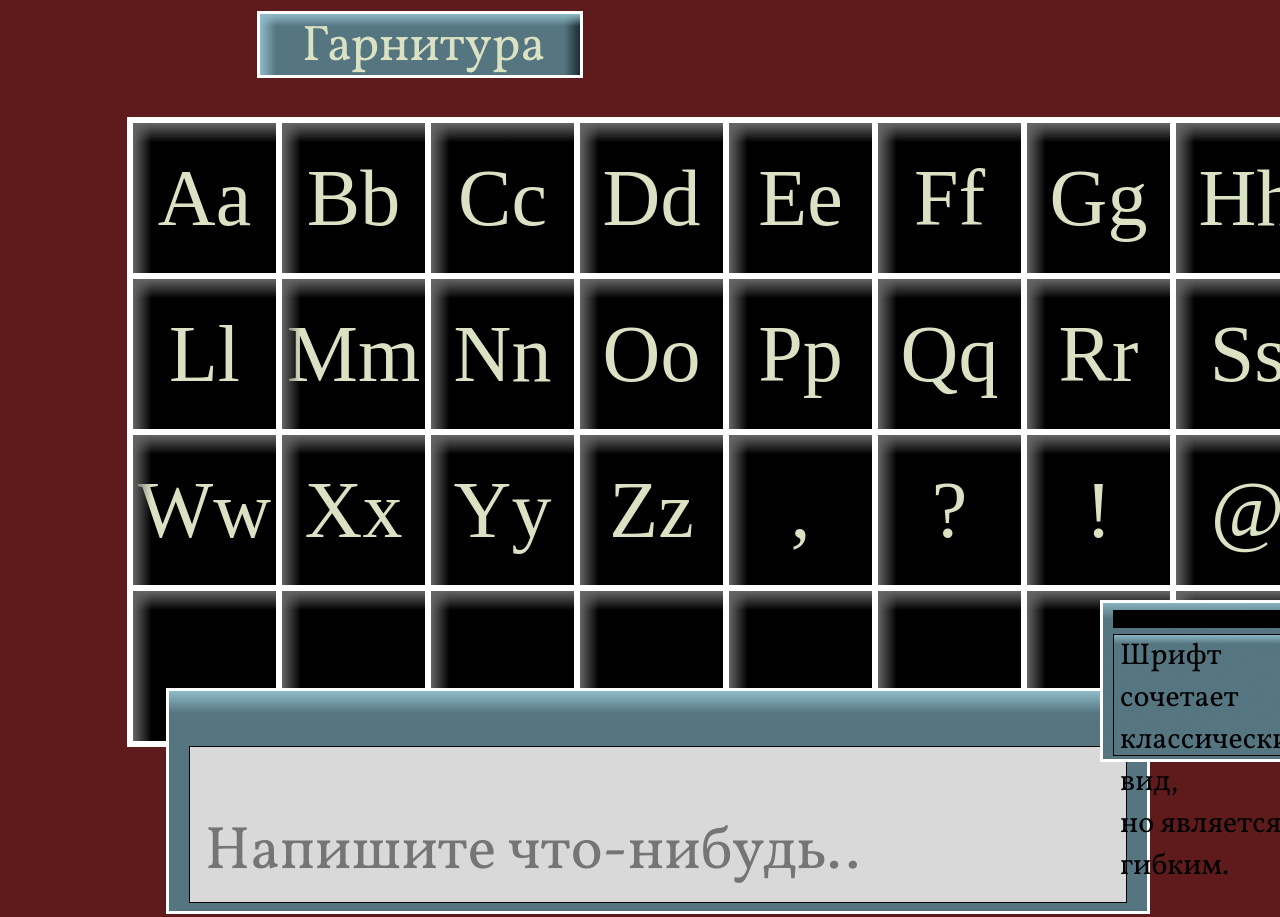
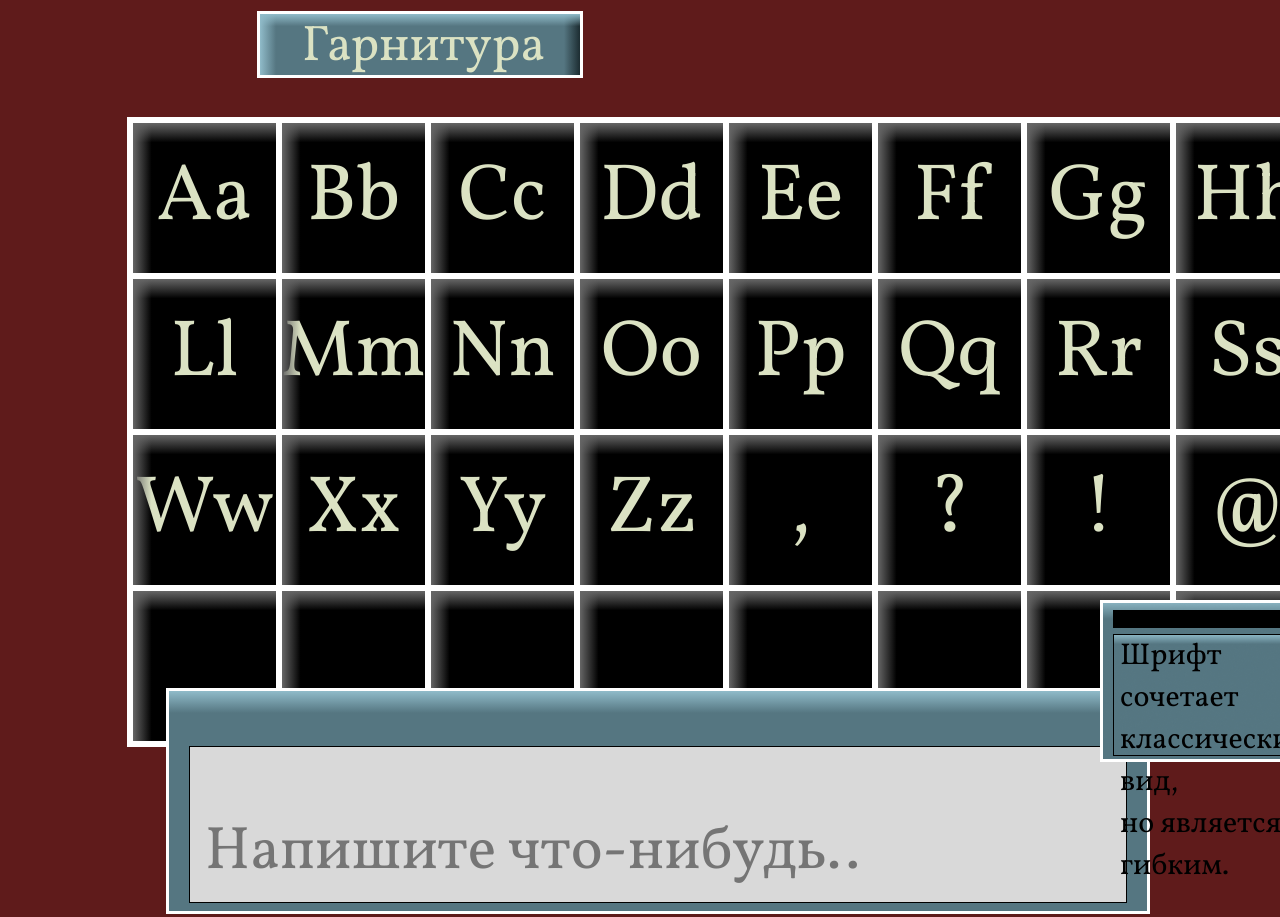
Before and after one commit to annamosorovcuk-create/Vollkorn, a plain HTML site: page index.html in a window 1280 px wide. Shown: the part 2800-3717 px from the top of the page. Drawn offline with Linux system fonts and the light colour scheme; files whose address does not match are found by name; a web font is replaced by a local one.

Commit message:
Update style.css

```diff
--- a/css/style.css
+++ b/css/style.css
@@ -778,6 +778,7 @@ a{
     display: flex;
     gap: 0px;
     position: relative;
+    font-family: 'Vollkorn';
     z-index: 2;
 }
 .table-cell {
```
